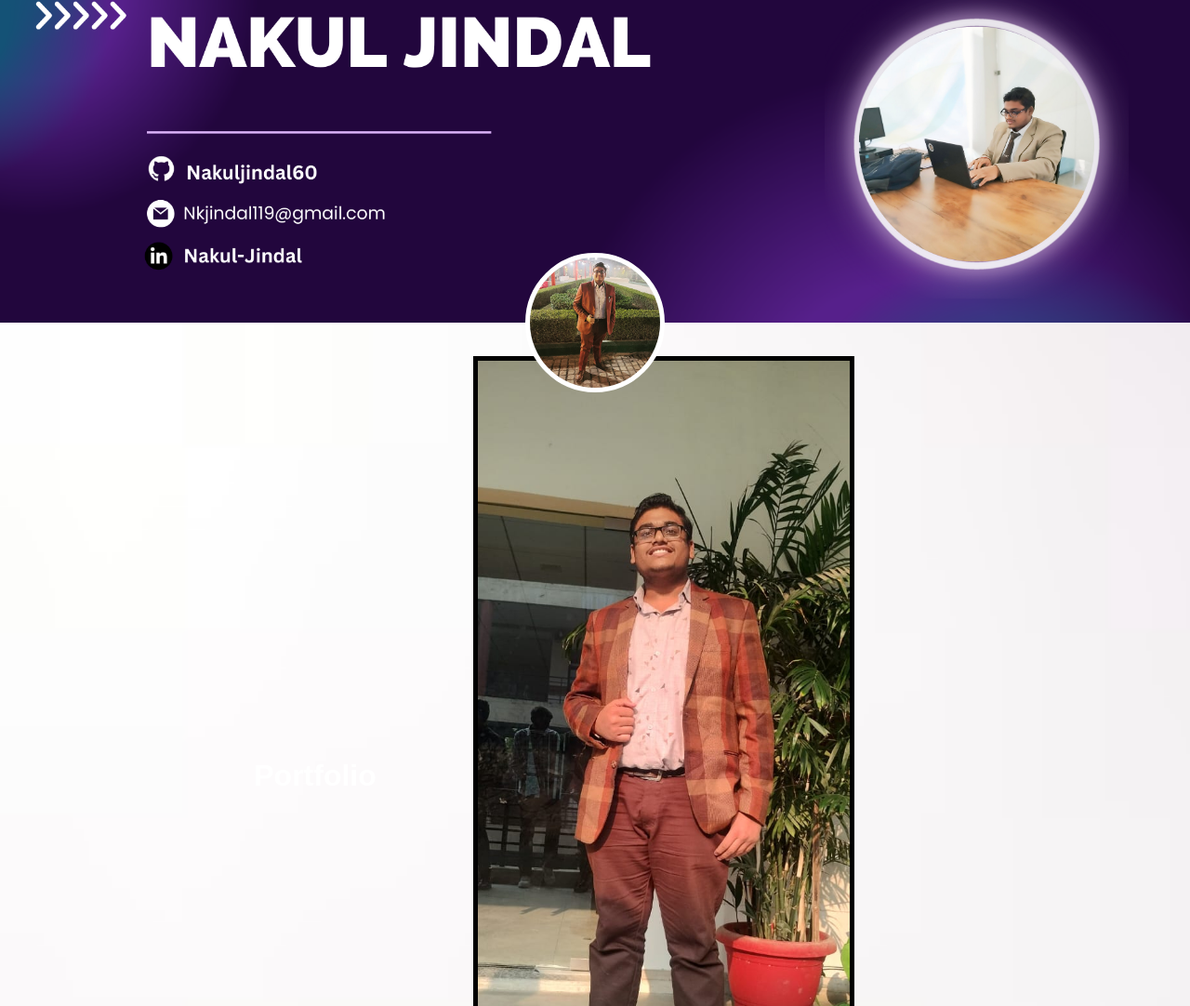
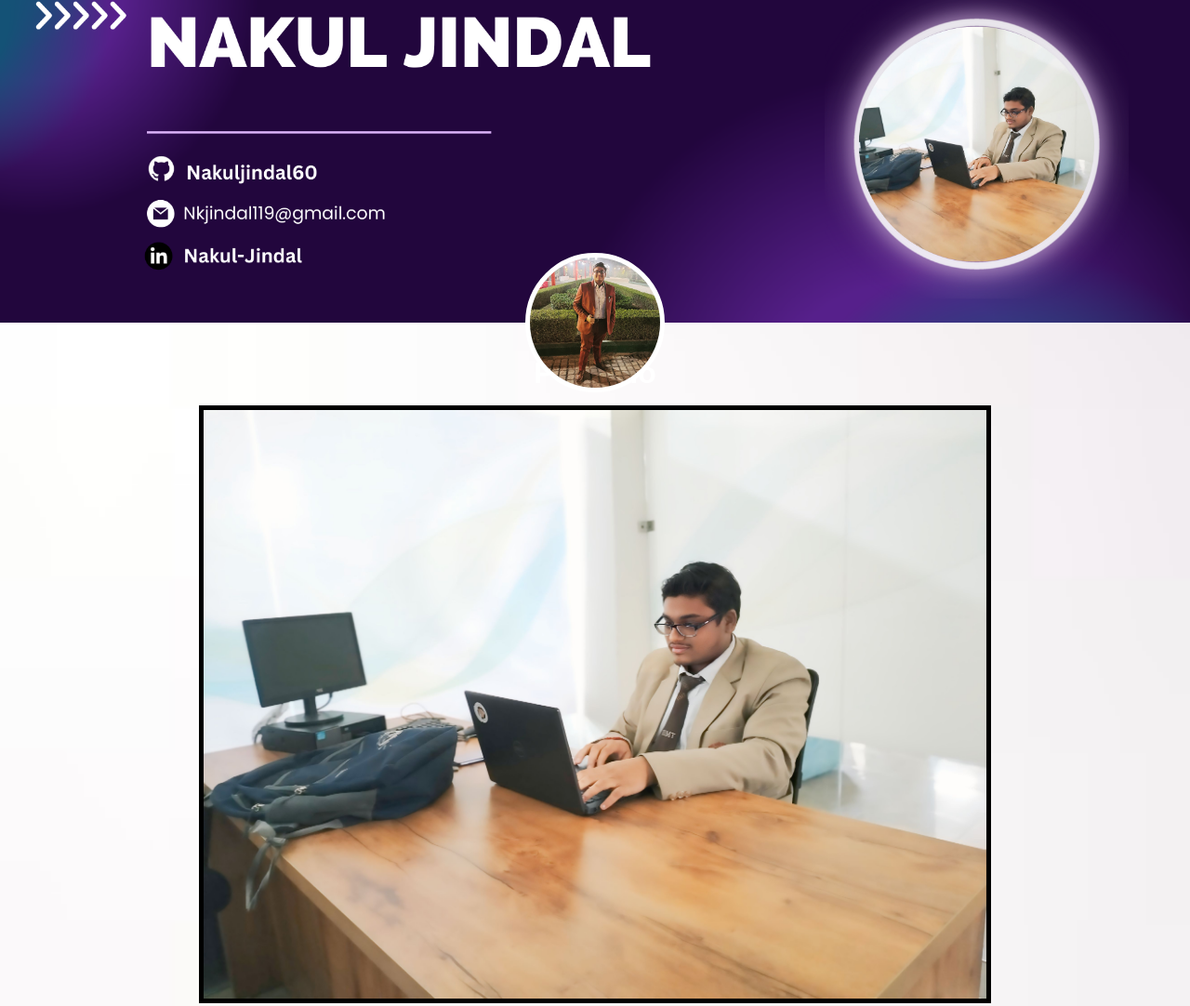
Before and after one commit to Nakuljindal60/portfolio-website, a plain HTML site: page index.html in a window 1280 px wide. Shown: the part 117-1199 px from the top of the page at 93% size. Drawn offline with Linux system fonts and the light colour scheme.

Commit message:
Minor changes

```diff
--- a/index.html
+++ b/index.html
@@ -15,7 +15,7 @@
             background-color: antiquewhite;
             font-family: 'Poppins', sans-serif;
             color: white;
-            background-image: url(bg\ image.avif);
+            background-image: url(Background-image.avif);
             background-size: cover;
             background-repeat: no-repeat;
         }
@@ -161,18 +161,18 @@
         </div>
     </header>
     <div class="cover-img" id="Home">
-        <img src="cover.png" alt="cover" usemap="#cover">
+        <img src="cover-image.png" alt="cover" usemap="#cover">
         <map name="#cover"> <area shape="rect" coords="190,250,425,290" href="https://github.com/Nakuljindal60" alt="" target="_blank">
             <area shape="rect" coords="190,307,520,350" href="mailto:nkjindal119@gmail.com" alt="" target="_blank">
             <area shape="rect" coords="190,370,410,400" href="https://linkedin.com/in/nakul-jindal" alt="" target="_blank"></map>
         <div class="center-img">
-            <img src="WhatsApp Image 2024-12-12 at 23.53.02_ad4e1347.jpg" alt="Profile Picture" >
+            <img src="My-image-2.jpg" alt="Profile Picture" >
         </div>
     </div>
     <div class="portfolio" id="Portfolio">
         <h1>Portfolio</h1>
         <div class="portfolio-left">
-            <img src="WhatsApp Image 2024-12-13 at 22.26.56_22b17d86.jpg" alt="Portfolio Image">
+            <img src="My-image-1.jpg" alt="Portfolio Image">
         </div>
         <div class="portfolio-right">
             <div class="container">
```
Also changed, not shown: Background-image.avif (renamed from bg image.avif), My image 3.jpg (renamed from WhatsApp Image 2024-12-13 at 22.26.56_22b17d86.jpg), My-image-1.jpg (renamed from WhatsApp Image 2024-12-06 at 14.51.34_2f0d899c.jpg), My-image-2.jpg (renamed from WhatsApp Image 2024-12-12 at 23.53.02_ad4e1347.jpg), cover-image.png (renamed from cover.png).
